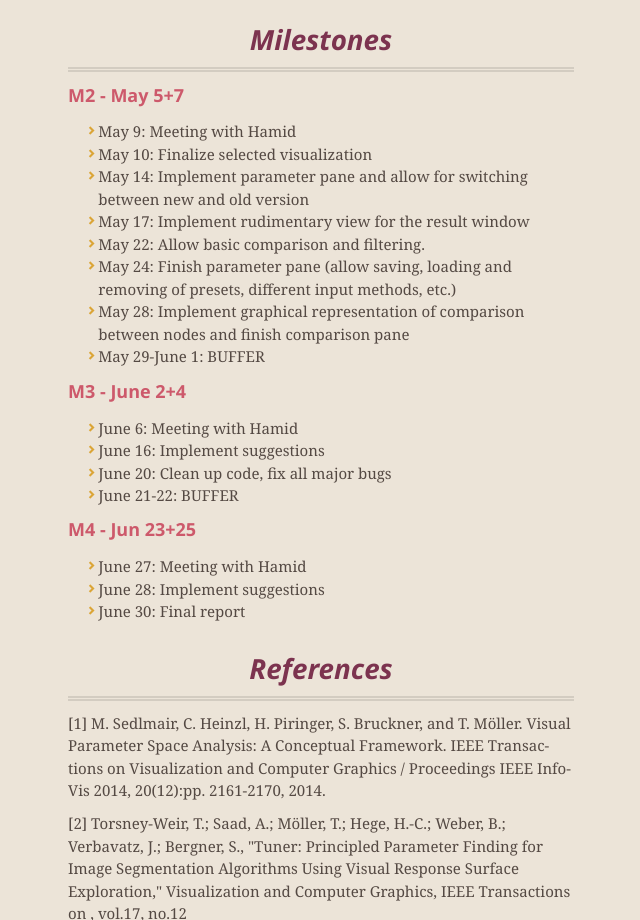
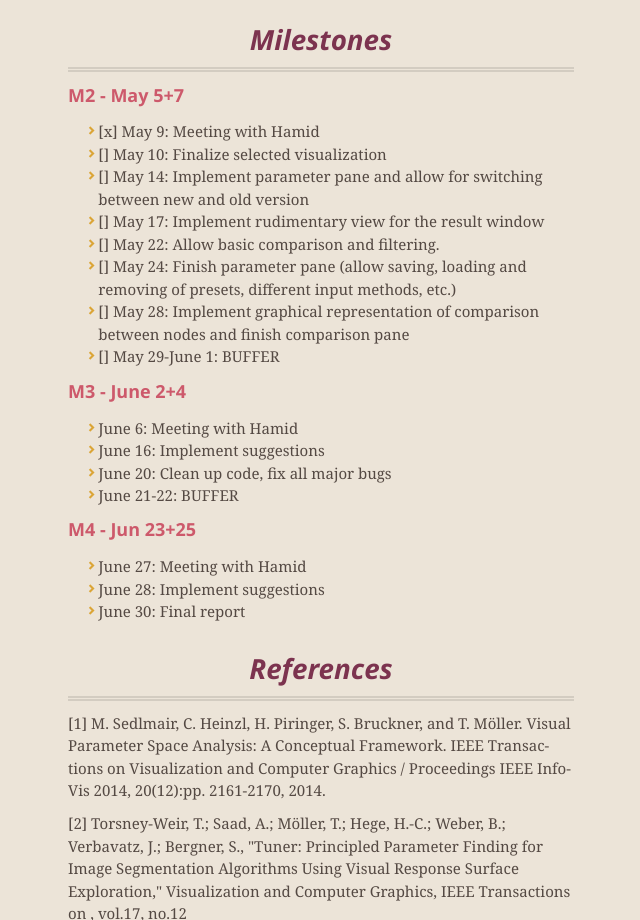
Before and after one commit to error304/VIS, a plain HTML site: page index.html in a window 1280 px wide. Shown: the part 8660-9580 px from the top of the page, without its empty margins (319-959 px from the left). Drawn offline with nearby package versions, Linux system fonts and the light colour scheme.

```diff
--- a/index.html
+++ b/index.html
@@ -247,14 +247,14 @@ This view would users quickly help to figure out how the overall tree is structu
 <a id="m2---may-57" class="anchor" href="#m2---may-57" aria-hidden="true"><span class="octicon octicon-link"></span></a>M2 - May 5+7</h4>
 
 <ul>
-<li>May 9: Meeting with Hamid</li>
-<li>May 10: Finalize selected visualization</li>
-<li>May 14: Implement parameter pane and allow for switching between new and old version</li>
-<li>May 17: Implement rudimentary view for the result window</li>
-<li>May 22: Allow basic comparison and filtering.</li>
-<li>May 24: Finish parameter pane (allow saving, loading and removing of presets, different input methods, etc.)</li>
-<li>May 28: Implement graphical representation of comparison between nodes and finish comparison pane</li>
-<li>May 29-June 1: BUFFER</li>
+<li>[x] May 9: Meeting with Hamid</li>
+<li>[] May 10: Finalize selected visualization</li>
+<li>[] May 14: Implement parameter pane and allow for switching between new and old version</li>
+<li>[] May 17: Implement rudimentary view for the result window</li>
+<li>[] May 22: Allow basic comparison and filtering.</li>
+<li>[] May 24: Finish parameter pane (allow saving, loading and removing of presets, different input methods, etc.)</li>
+<li>[] May 28: Implement graphical representation of comparison between nodes and finish comparison pane</li>
+<li>[] May 29-June 1: BUFFER</li>
 </ul>
 
 <h4>
```
Also changed, not shown: params.json (+1 -1 lines).
